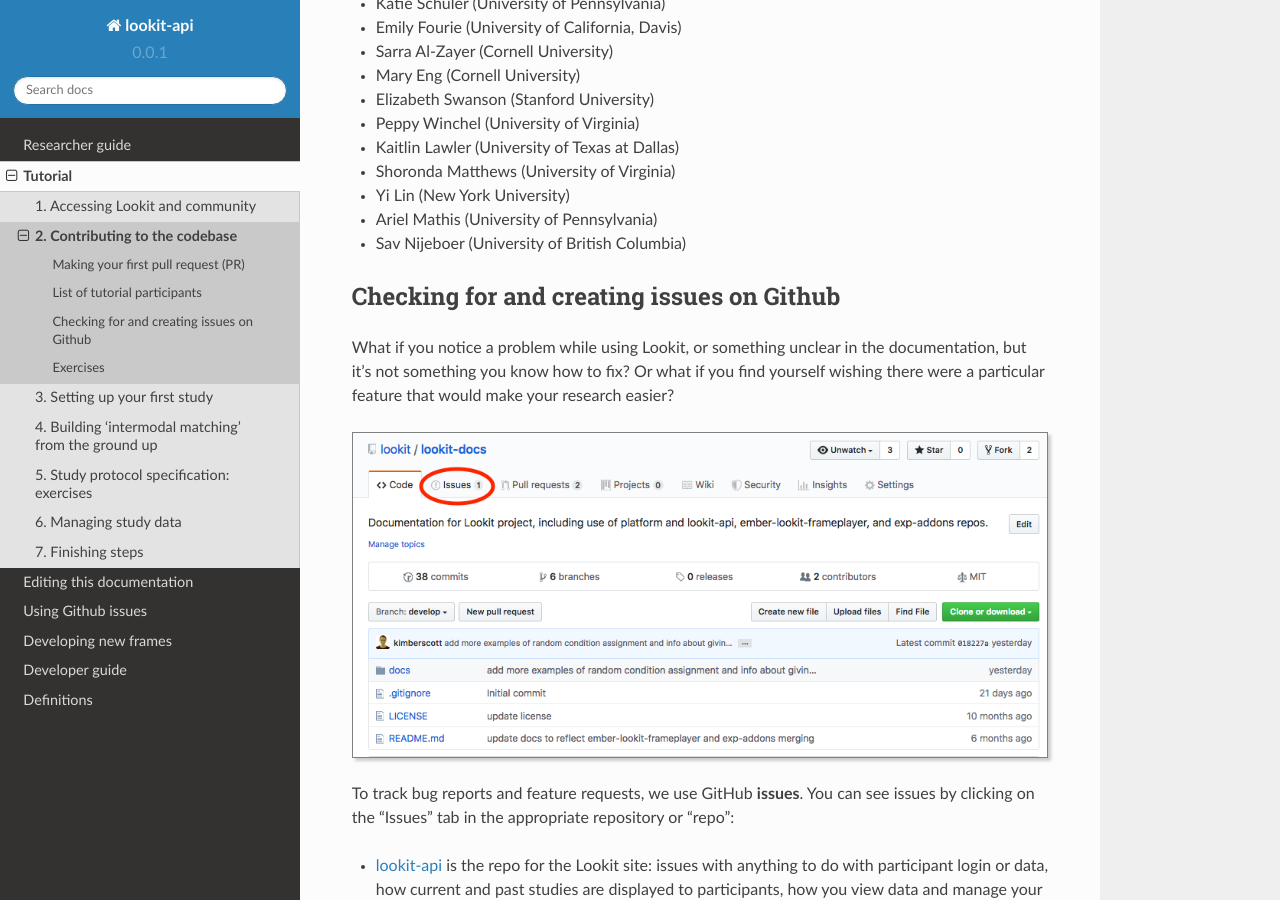
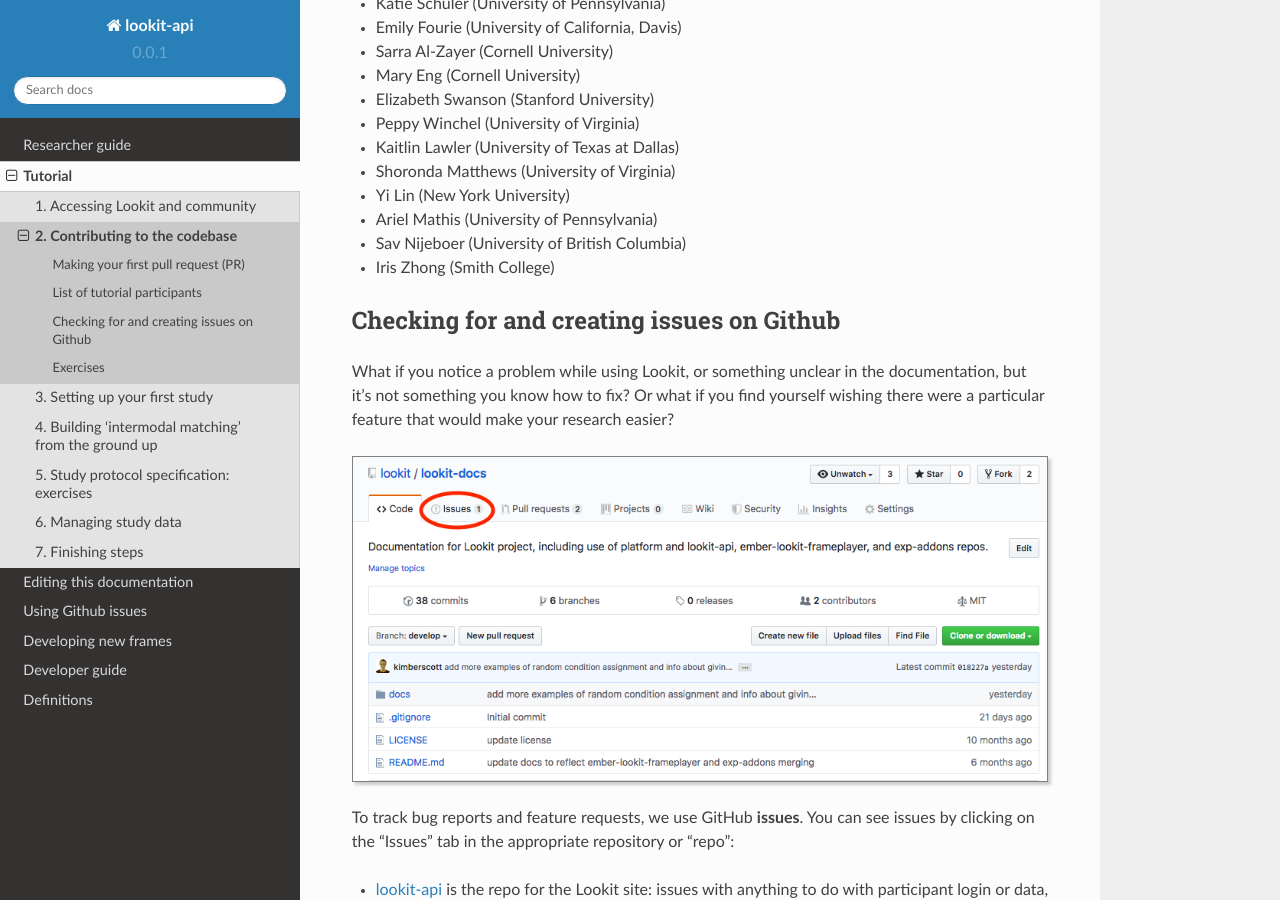
Before and after one commit to lookit/lookit-docs, a Sphinx documentation site: the page built from docs/source/tutorial-contributing.rst, in a window 1280 px wide and 900 px high, scrolled down 6081 px. Built offline with Sphinx 7.4.7 and the Read the Docs theme 2.0.0, drawn with Linux system fonts in a browser that asks for light colours.

Commit message:
add name to the tutorial participant list

```diff
--- a/docs/source/tutorial-contributing.rst
+++ b/docs/source/tutorial-contributing.rst
@@ -158,6 +158,7 @@
 - Yi Lin (New York University)
 - Ariel Mathis  (University of Pennsylvania)
 - Sav Nijeboer (University of British Columbia)
+- Iris Zhong (Smith College)
 
 .. _Github issues overview:
 
```
